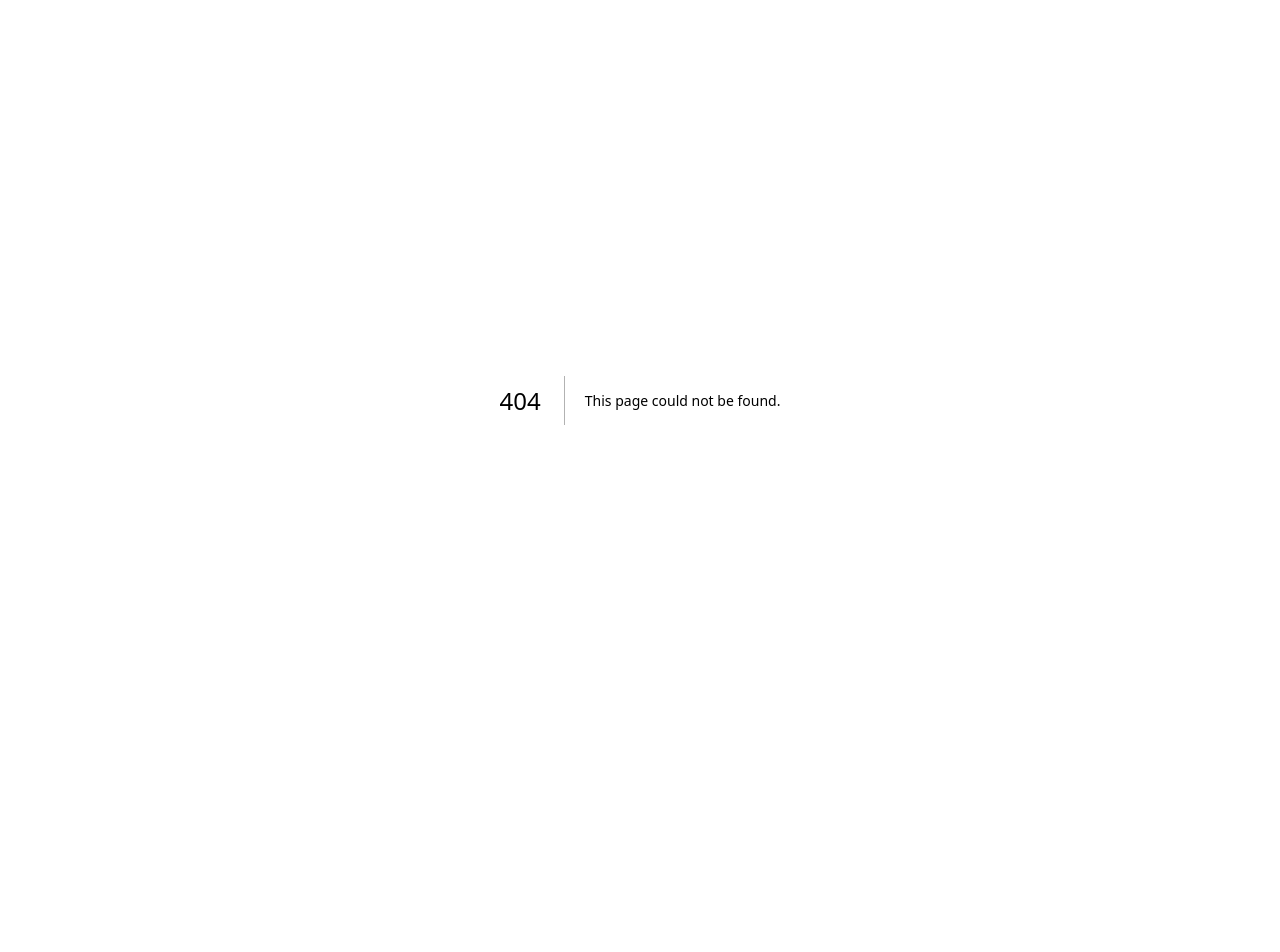
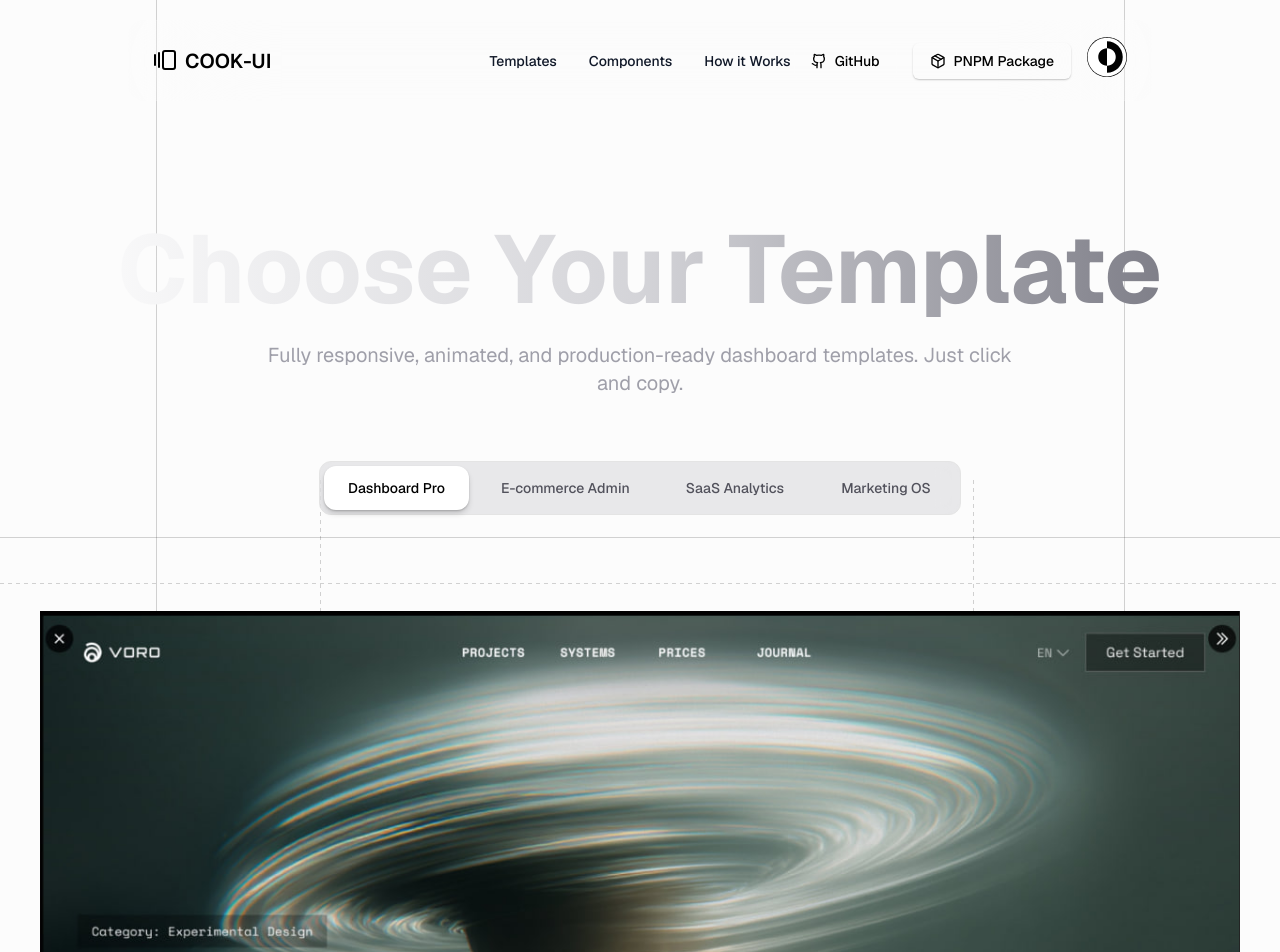
Before and after one commit to ibxbit/Cook-Ui, a Next.js app: page /temp in a window 1280 px wide. Before the commit this address had no page. Shown: the top 952 px of the page. Before the commit the page ends 800 px from the top, so only its background shows below. Built offline with nearby package versions, Linux system fonts and the light colour scheme.

Commit message:
feature:Temlate route i just did the basics but it is clean

```diff
--- a/app/layout.tsx
+++ b/app/layout.tsx
@@ -2,6 +2,7 @@ import type { Metadata } from "next";
 import { Geist, Geist_Mono } from "next/font/google";
 import "./globals.css";
 import { ThemeProvider } from "@/components/theme-provider";
+import Header from "@/components/hero/header";
 
 const geistSans = Geist({
   variable: "--font-geist-sans",
@@ -35,6 +36,7 @@ export default function RootLayout({
           enableSystem
           disableTransitionOnChange
         >
+          <Header />
           {children}
         </ThemeProvider>
       </body>
--- a/app/page.tsx
+++ b/app/page.tsx
@@ -2,7 +2,7 @@ import HeroSection from "@/components/feature/feature";
 import StreamLineHero from "@/components/feature/feature";
 import { TextHoverEffect } from "@/components/footer/page";
 import OrganizationHero from "@/components/hero/hero";
-import PricingSection4 from "@/components/pricing/pricing-5";
+import PricingSection4 from "@/components/pricing/pricing";
 
 export default function Home() {
   return (
--- /dev/null
+++ b/app/temp/page.tsx
@@ -0,0 +1,9 @@
+import TemplatesPage from "@/components/Template/template";
+
+export default function TemplatePage() {
+  return (
+    <main>
+      <TemplatesPage />
+    </main>
+  );
+}
--- /dev/null
+++ b/components/Template/TemplateGrid.tsx
@@ -0,0 +1,89 @@
+'use client';
+
+import React from 'react';
+
+const RECT_CONFIG = {
+  horizontalTops: ['36.5%', '33%', '87.5%', '91.2%'],
+  verticalLefts: ['12.2%', '87.79%'], // Original Solid Vertical Lines
+  // vertical broken lines
+  verticalBrokenLefts: ['25%', '76%'],
+  strokeColor: 'currentColor',
+  strokeWidth: 1,
+  dashPattern: '4 ',
+};
+
+const GridOverlay: React.FC = () => {
+  const { horizontalTops, verticalLefts, verticalBrokenLefts, strokeColor, strokeWidth, dashPattern } = RECT_CONFIG;
+
+  return (
+    <div className="absolute inset-0 pointer-events-none z-0 text-black/35 dark:text-white/20">
+
+      {/* Horizontal Lines (Broken, Solid, Broken, Solid) */}
+      {horizontalTops.map((top, i) => (
+        <svg
+          key={`h-line-${i}`}
+          className="absolute left-0 w-full"
+          style={{ top }}
+          height="1"
+          width="100%"
+        >
+          <line
+            x1="0"
+            y1="0"
+            x2="100%"
+            y2="0"
+            stroke={strokeColor}
+            strokeWidth={strokeWidth}
+            // Apply strokeDasharray for broken lines at index 0 and 2
+            strokeDasharray={i % 2 === 0 ? dashPattern : undefined}
+          />
+        </svg>
+      ))}
+
+      {/* 1. Vertical Solid Lines (Original two lines - FIXED POSITIONING) */}
+      {verticalLefts.map((left, i) => (
+        <svg
+          key={`v-solid-line-${i}`}
+          className="fixed top-0 h-screen"
+          style={{ left }}
+          width="1"
+          height="100%"
+        >
+          <line
+            x1="0"
+            y1="0"
+            x2="0"
+            y2="100%"
+            stroke={strokeColor}
+            strokeWidth={strokeWidth}
+            // No strokeDasharray applied (Solid)
+          />
+        </svg>
+      ))}
+
+      {/* 2. Vertical BROKEN Lines (The two new lines) */}
+      {verticalBrokenLefts.map((left, i) => (
+        <svg
+          key={`v-broken-line-${i}`}
+          className="fixed top-120 h-[60vh]"
+          style={{ left }}
+          width="1"
+          height="100%"
+        >
+          <line
+            x1="0"
+            y1="0"
+            x2="0"
+            y2="100%"
+            stroke={strokeColor}
+            strokeWidth={strokeWidth}
+            // strokeDasharray applied (Broken)
+            strokeDasharray={dashPattern}
+          />
+        </svg>
+      ))}
+    </div>
+  );
+};
+
+export default GridOverlay;
--- /dev/null
+++ b/components/Template/template.tsx
@@ -0,0 +1,101 @@
+"use client";
+
+import { useState } from "react";
+import { motion } from "framer-motion";
+import Image from "next/image";
+import { cn } from "@/lib/utils";
+import GridOverlay from "./TemplateGrid";
+
+const templates = [
+    {
+        name: "Dashboard Pro",
+        description: "Modern analytics dashboard with charts and team management",
+        preview: "/1.png",
+    },
+    {
+        name: "E-commerce Admin",
+        description: "Complete store management with orders, products and customers",
+        preview: "/2.png",
+    },
+    {
+        name: "SaaS Analytics",
+        description: "Beautiful metrics, subscriptions and revenue tracking",
+        preview: "/3.png",
+    },
+    {
+        name: "Marketing OS",
+        description: "Campaigns, leads, and performance in one place",
+        preview: "/4.png",
+    },
+];
+
+export default function TemplatesPage() {
+    const [activeTemplate, setActiveTemplate] = useState(0);
+    const currentTemplate = templates[activeTemplate];
+
+    return (
+        <div className="relative min-h-screen bg-background overflow-hidden">
+
+            <GridOverlay />
+            <div className="relative z-10 mx-auto max-w-420 px-6 py-30">
+                <motion.div
+                    initial={{ opacity: 0, y: 30 }}
+                    animate={{ opacity: 1, y: 0 }}
+                    className="text-center mb-16"
+                >
+                    <h1 className="text-6xl md:text-8xl font-bold bg-gradient-to-r from-white via-zinc-300 to-zinc-500 bg-clip-text text-transparent">
+                        Choose Your Template
+                    </h1>
+                    <p className="mt-6 text-xl text-zinc-400 max-w-3xl mx-auto">
+                        Fully responsive, animated, and production-ready dashboard templates. Just click and copy.
+                    </p>
+                </motion.div>
+
+
+                {/* Template Selector Buttons */}
+                <div className="flex justify-center mb-20">
+                    <div className="inline-flex items-center gap-2 p-1 bg-zinc-300/50 backdrop-blur-md border rounded-xl">
+                        {templates.map((template, i) => (
+                            <button
+                                key={i}
+                                onClick={() => setActiveTemplate(i)}
+                                className={cn(
+                                    "px-6 py-3 rounded-xl text-sm font-medium transition-all duration-300 min-w-[140px]",
+                                    activeTemplate === i
+                                        ? "bg-white text-black shadow-lg"
+                                        : "text-zinc-600 hover:cursor-pointer hover:bg-white/5"
+                                )}
+                            >
+                                {template.name}
+                            </button>
+                        ))}
+                    </div>
+                </div>
+
+                <motion.div
+                    key={activeTemplate}
+                    initial={{ opacity: 0, scale: 0.95 }}
+                    animate={{ opacity: 1, scale: 1 }}
+                    transition={{ duration: 0.6, ease: "easeOut" }}
+                    className="relative"
+                >
+                    <div className="relative overflow-hidden">
+                        <div className="relative p-4">
+                            <div className="relative aspect-video overflow-hidden">
+                                <div className="relative w-full h-full">
+                                    <Image
+                                        src={currentTemplate.preview}
+                                        alt={`Preview of ${currentTemplate.name}`}
+                                        fill
+                                        className="object-cover object-top transition-opacity duration-500"
+                                    />
+                                </div>
+                            </div>
+                        </div>
+                    </div>
+
+                </motion.div>
+            </div>
+        </div>
+    );
+}
--- a/components/hero/header.tsx
+++ b/components/hero/header.tsx
@@ -1,6 +1,7 @@
 "use client";
 import { Button } from "@/components/ui/button";
 import { Github, Package, GalleryHorizontalEnd } from "lucide-react";
+import Link from "next/link";
 type Lenis = {
   scrollTo: (
     target: Element | number,
@@ -18,7 +19,7 @@ import { ThemeToggleButton } from "../mode-toggle";
 
 function Header() {
   const navItems = [
-    { id: "Templates", label: "Templates" },
+    { id: "Templates", label: "Templates", href: "/temp" },
     { id: "Components", label: "Components" },
     { id: "how-it-works", label: "How it Works" },
   ];
@@ -28,6 +29,7 @@ function Header() {
   const handleSmoothScroll = useCallback(
     (e: React.MouseEvent<HTMLElement>, href: string) => {
       e.preventDefault();
+      // ... (Smooth scroll logic remains the same for internal links)
       const target = document.querySelector(`#${href}`) as HTMLElement | null;
       if (target) {
         const lenis = getLenis();
@@ -73,7 +75,7 @@ function Header() {
 
   return (
     <header className="sticky z-50 top-0 px-4 pt-5">
-      <div className="z-50 w-full max-w-5xl mx-auto px-4 sm:px-6 py-4 flex items-center justify-between backdrop-blur-xs bg-white/1 border border-white/10 rounded-2xl">
+      <div className="z-50 w-full max-w-5xl mx-auto px-4 sm:px-6 py-4 flex items-center justify-between backdrop-blur-3xl bg-white/1 border border-white/10 rounded-2xl">
         {/* Left */}
         <div
           className="flex items-center space-x-1 z-10 cursor-pointer transition-all duration-200 hover:opacity-90"
@@ -87,16 +89,30 @@ function Header() {
 
         {/* Center */}
         <nav className="hidden lg:flex items-center space-x-8 absolute left-1/2 top-1/2 transform -translate-x-1/2 -translate-y-1/2">
-          {navItems.map((item) => (
+          {navItems.map((item) => {
+            if (item.href) {
+              return (
+                <Link
+                  key={item.id}
+                  href={item.href}
+                  className="text-gray-900 dark:text-white hover:text-white transition-all duration-300 ease-out text-sm font-medium bg-transparent border-none cursor-pointer relative group"
+                >
+                  {item.label}
+                  <span className="absolute inset-x-0 -bottom-1 h-px bg-white transform scale-x-0 group-hover:scale-x-100 transition-transform duration-300 ease-out"></span>
+                </Link>
+              );
+            }
+            return (
               <button
                 key={item.id}
                 onClick={(e) => handleSmoothScroll(e, item.id)}
-              className="text-gray-900 dark:text-white hover:text-gray-500 transition-all duration-300 ease-out text-sm font-medium bg-transparent border-none cursor-pointer relative group"
+                className="text-gray-900 dark:text-white hover:text-white transition-all duration-300 ease-out text-sm font-medium bg-transparent border-none cursor-pointer relative group"
               >
                 {item.label}
                 <span className="absolute inset-x-0 -bottom-1 h-px bg-white transform scale-x-0 group-hover:scale-x-100 transition-transform duration-300 ease-out"></span>
               </button>
-          ))}
+            );
+          })}
         </nav>
 
         {/* Right */}
--- a/components/hero/hero.tsx
+++ b/components/hero/hero.tsx
@@ -10,8 +10,6 @@ import GridOverlay from "../ui/HomeProjectGrid";
 import { ClickableCarouselDemo } from "./projects/demo";
 import PremiumButton from "../ui/heroButton";
 import HeroSection from "../feature/feature";
-
-const HomeHeader = HomeHeaderRaw as any;
 
 export default function OrganizationHero() {
   const [localTheme, setLocalTheme] = useState<"light" | "dark">("light");
@@ -63,9 +61,6 @@ export default function OrganizationHero() {
         interactive
       />
       <GridOverlay />
-      <div className="relative z-50 w-full">
-        <HomeHeader localTheme={localTheme} setLocalTheme={setLocalTheme} />
-      </div>
 
       <TimelineContent
         as="article"
--- a/components/ui/HomeProjectGrid.tsx
+++ b/components/ui/HomeProjectGrid.tsx
@@ -3,7 +3,7 @@
 import React from 'react';
 
 const RECT_CONFIG = {
-  horizontalTops: ['6.1%', '36%'],
+  horizontalTops: ['2.5%', '33%'],
   verticalLefts: ['15%', '88%'],
   strokeColor: 'currentColor',
   strokeWidth: 1,
@@ -65,7 +65,7 @@ const GridOverlay: React.FC = () => {
       {verticalLefts.map((left, i) => (
         <svg
           key={`v-line-${i}`}
-          className="absolute top-0 h-150"
+          className="absolute -top-12 h-145"
           style={{ left }}
           width="1"
           height="100%"
--- /dev/null
+++ b/components/ui/boarder-beam.tsx
@@ -0,0 +1,49 @@
+import { cn } from "@/lib/utils"
+
+interface BorderBeamProps {
+  className?: string
+  size?: number
+  duration?: number
+  borderWidth?: number
+  anchor?: number
+  colorFrom?: string
+  colorTo?: string
+  delay?: number
+}
+
+export const BorderBeam = ({
+  className,
+  size = 200,
+  duration = 15,
+  anchor = 90,
+  borderWidth = 1.5,
+  colorFrom = "#ffaa40",
+  colorTo = "#9c40ff",
+  delay = 0,
+}: BorderBeamProps) => {
+  return (
+    <div
+      style={
+        {
+          "--size": size,
+          "--duration": duration,
+          "--anchor": anchor,
+          "--border-width": borderWidth,
+          "--color-from": colorFrom,
+          "--color-to": colorTo,
+          "--delay": `-${delay}s`,
+        } as React.CSSProperties
+      }
+      className={cn(
+        "pointer-events-none absolute inset-0 rounded-[inherit] [border:calc(var(--border-width)*1px)_solid_transparent]",
+
+        // mask styles
+        "![mask-clip:padding-box,border-box] ![mask-composite:intersect] [mask:linear-gradient(transparent,transparent),linear-gradient(white,white)]",
+
+        // pseudo styles
+        "after:absolute after:aspect-square after:w-[calc(var(--size)*1px)] after:animate-border-beam after:[animation-delay:var(--delay)] after:[background:linear-gradient(to_left,var(--color-from),var(--color-to),transparent)] after:[offset-anchor:calc(var(--anchor)*1%)_50%] after:[offset-path:rect(0_auto_auto_0_round_calc(var(--size)*1px))]",
+        className,
+      )}
+    />
+  )
+}
--- a/package.json
+++ b/package.json
@@ -14,6 +14,7 @@
     "@radix-ui/react-separator": "^1.1.7",
     "@radix-ui/react-slot": "^1.2.3",
     "@radix-ui/react-switch": "^1.2.6",
+    "@radix-ui/react-tabs": "^1.1.13",
     "class-variance-authority": "^0.7.1",
     "clsx": "^2.1.1",
     "framer-motion": "^12.23.24",
```
Also changed, not shown: components/pricing/pricing.tsx (renamed from components/pricing/pricing-5.tsx), 1 other file (tests, documents, lock files or other folders). Lines whose indentation alone changed are shown as unchanged.
